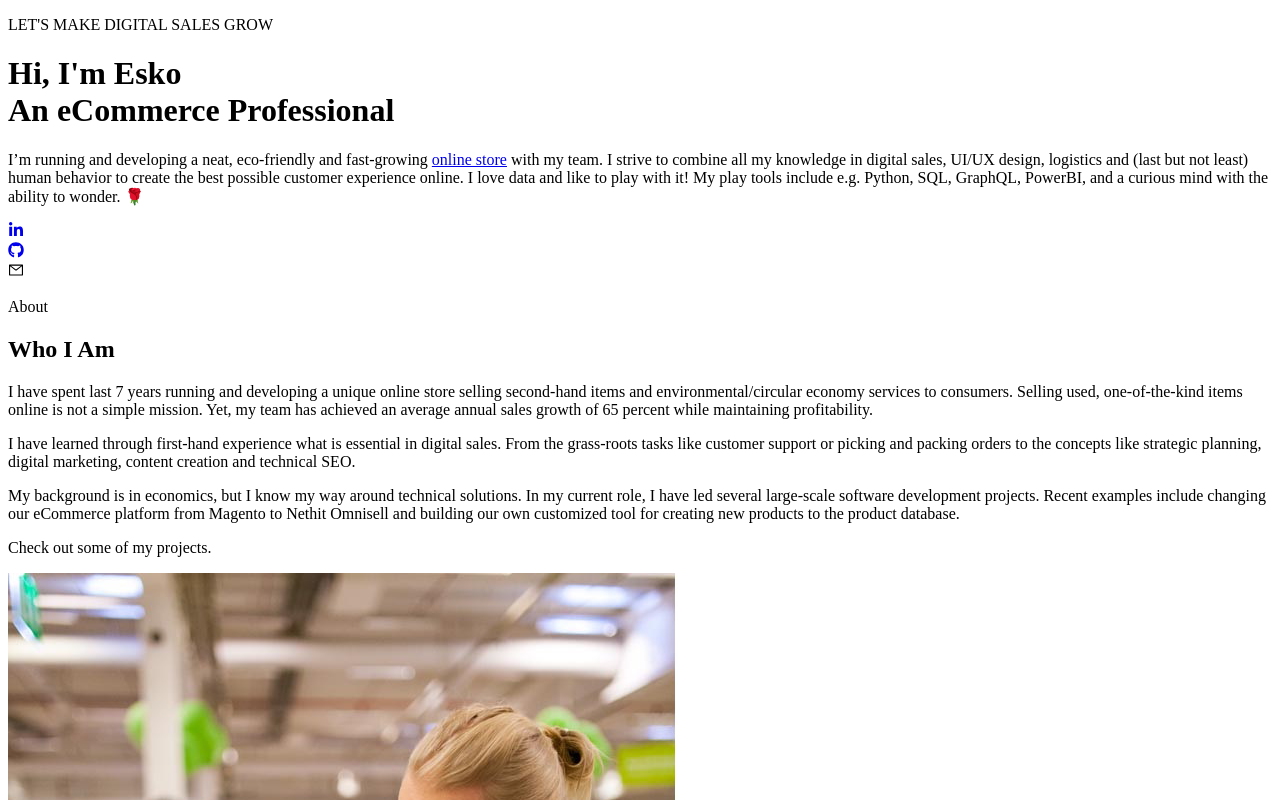
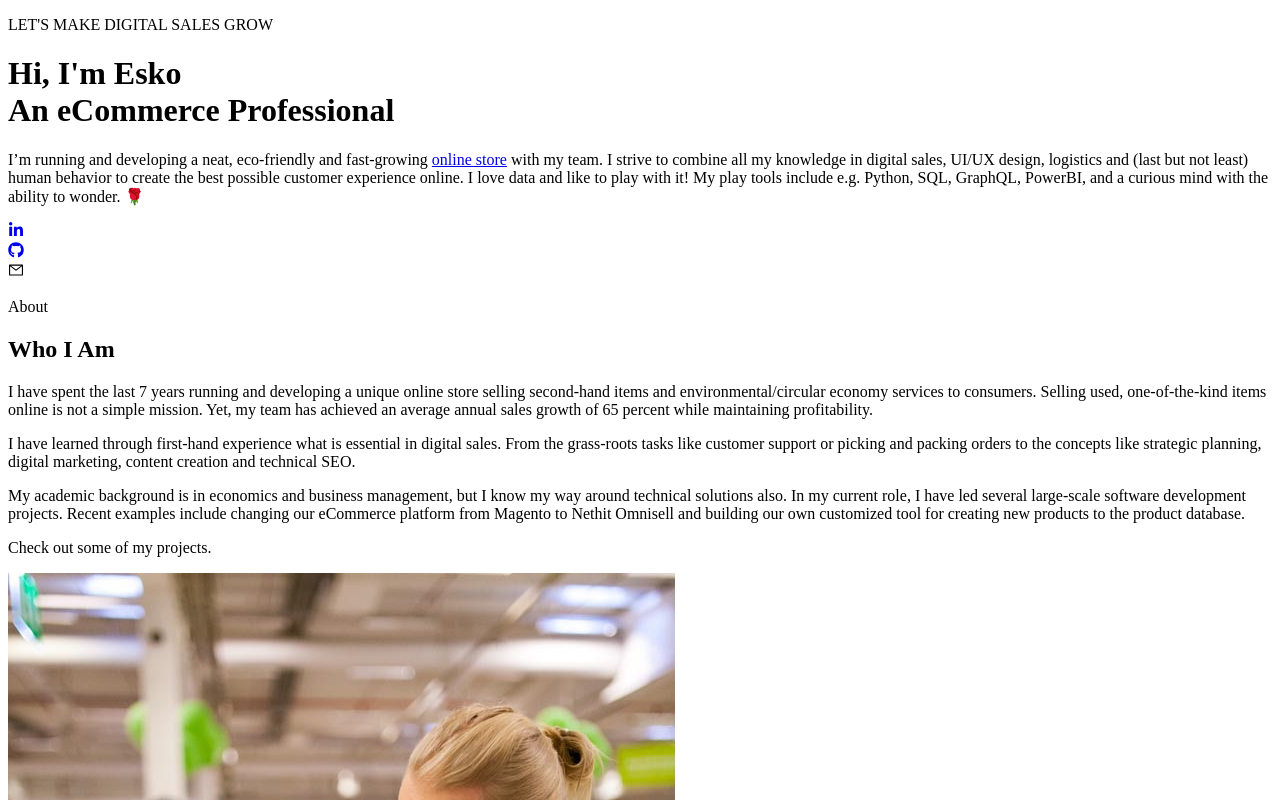
Before and after one commit to EskoJanatuinen/portfolio, a Next.js app: page / in a window 1280 px wide. Shown: the top 800 px of the page. Built offline with nearby package versions, Linux system fonts and the light colour scheme.

Commit message:
Edit About me

```diff
--- a/components/about.jsx
+++ b/components/about.jsx
@@ -14,7 +14,7 @@ const About = () => {
           <h2 className='pt-4 pb-8'>Who I Am</h2>
 
           <p className='py-2 text-gray-600'>
-            I have spent last 7 years running and developing a unique online store selling
+            I have spent the last 7 years running and developing a unique online store selling
             second-hand items and environmental/circular economy services to consumers.
             Selling used, one-of-the-kind items online is not a simple mission. Yet,
             my team has achieved an average annual sales growth of 65 percent while maintaining profitability.
@@ -27,7 +27,7 @@ const About = () => {
           </p>
 
           <p className='py-2 text-gray-600'>
-            My background is in economics, but I know my way around technical solutions. In my current role,
+            My academic background is in economics and business management, but I know my way around technical solutions also. In my current role,
             I have led several large-scale software development projects. Recent examples include changing our
             eCommerce platform from Magento to Nethit Omnisell and building our own customized tool for creating
             new products to the product database.
```
